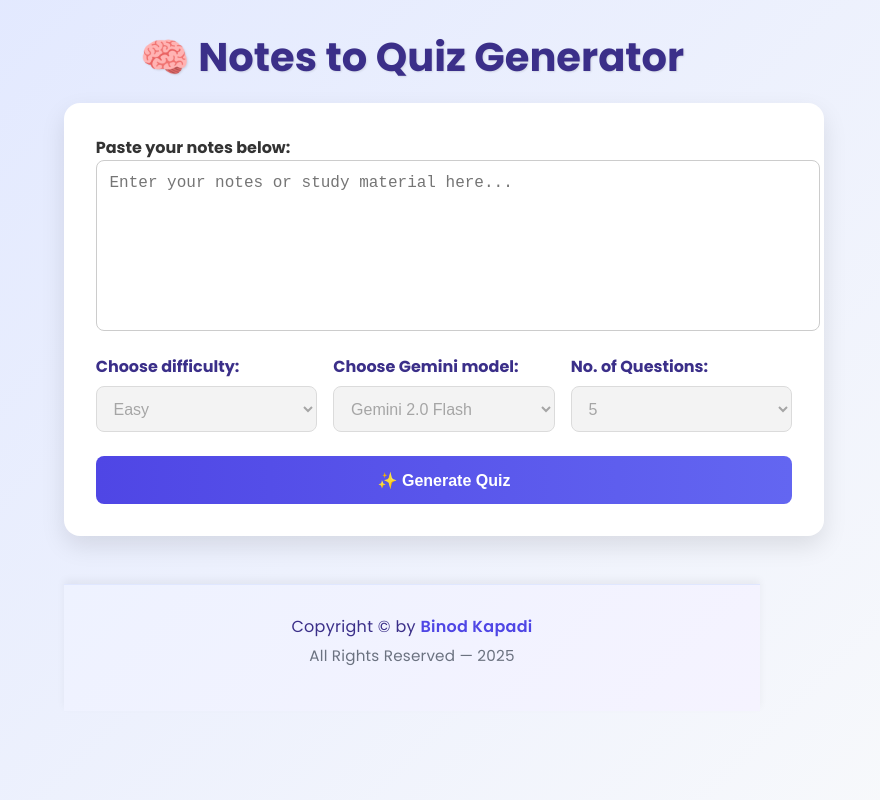
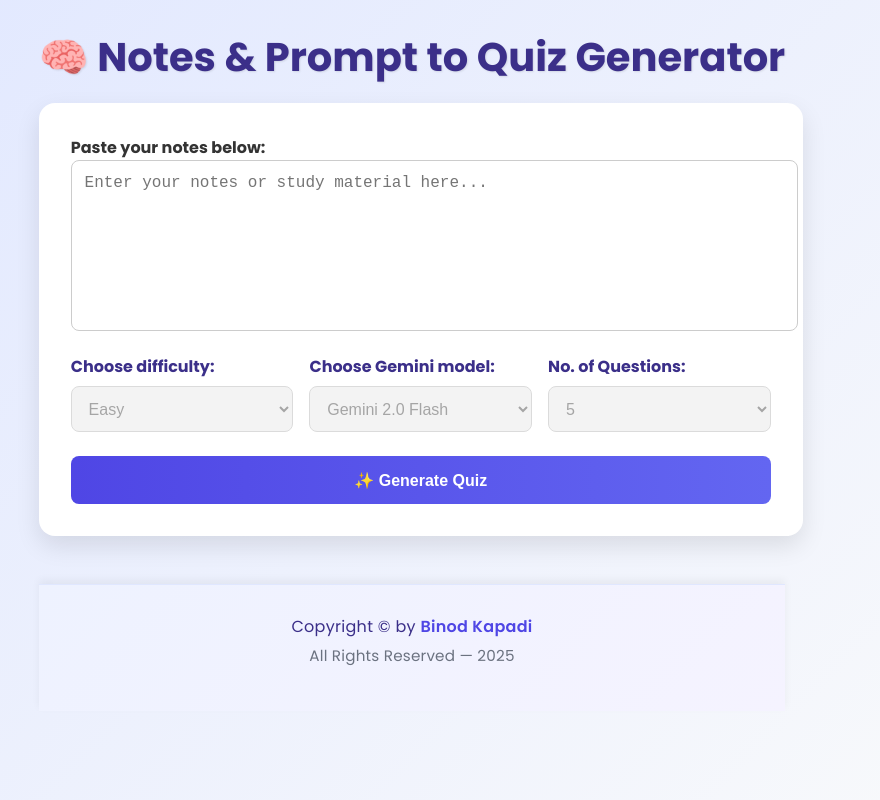
Before and after one commit to binodkapadi/Quizify, a React (Create React App) app in the folder frontend/: page / in a window 1280 px wide. Shown: the whole page, without its empty margins (228-1108 px from the left). Built offline with nearby package versions, Linux system fonts and the light colour scheme.

Commit message:
Update App.js

```diff
--- a/frontend/src/App.js
+++ b/frontend/src/App.js
@@ -53,7 +53,7 @@ function App() {
 
   return (
     <div>
-      <h1>🧠 Notes to Quiz Generator</h1>
+      <h1>🧠 Notes & Prompt to Quiz Generator</h1>
 
       <NotesInput onGenerate={generateQuiz} />
 
```
